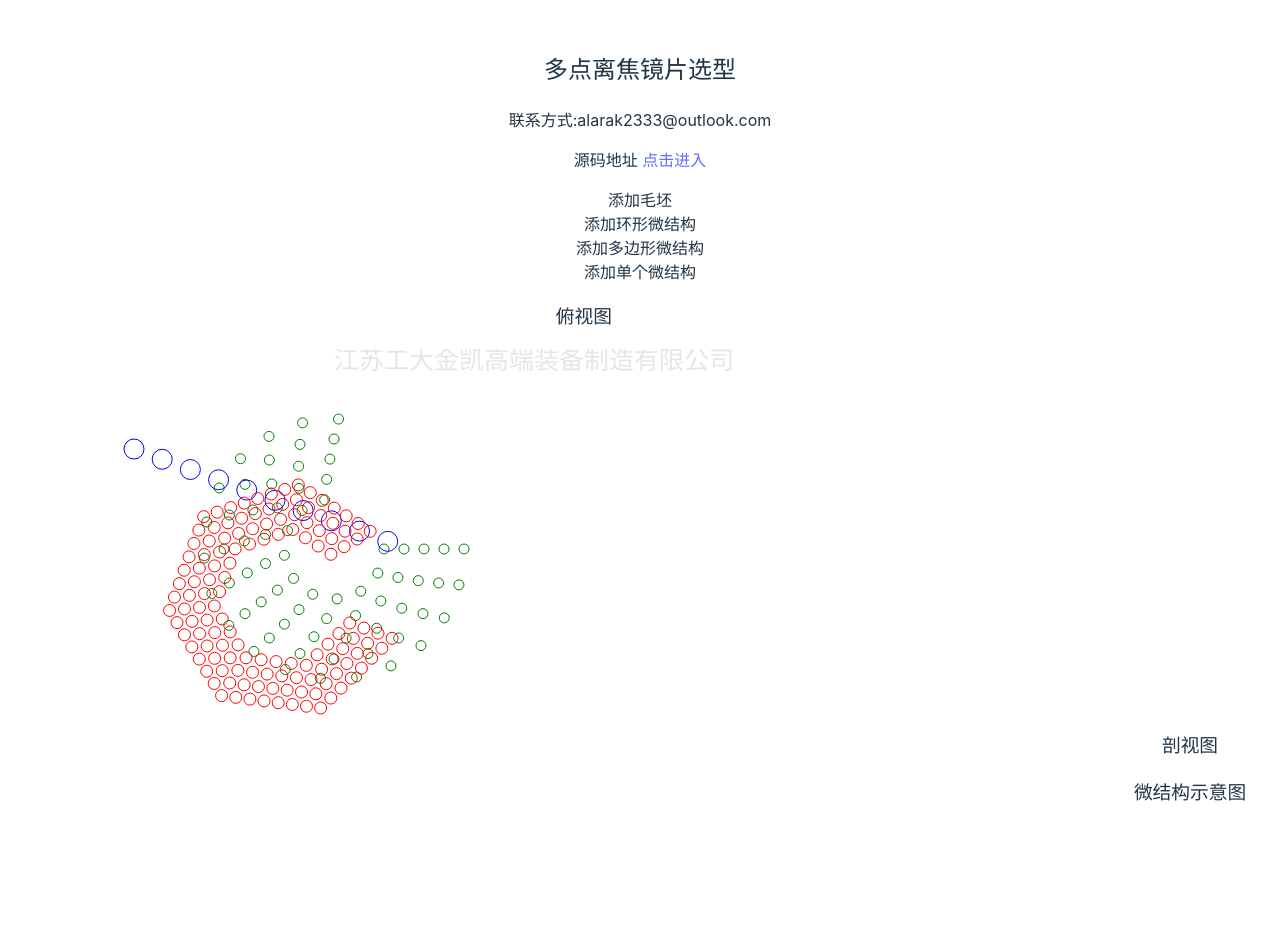
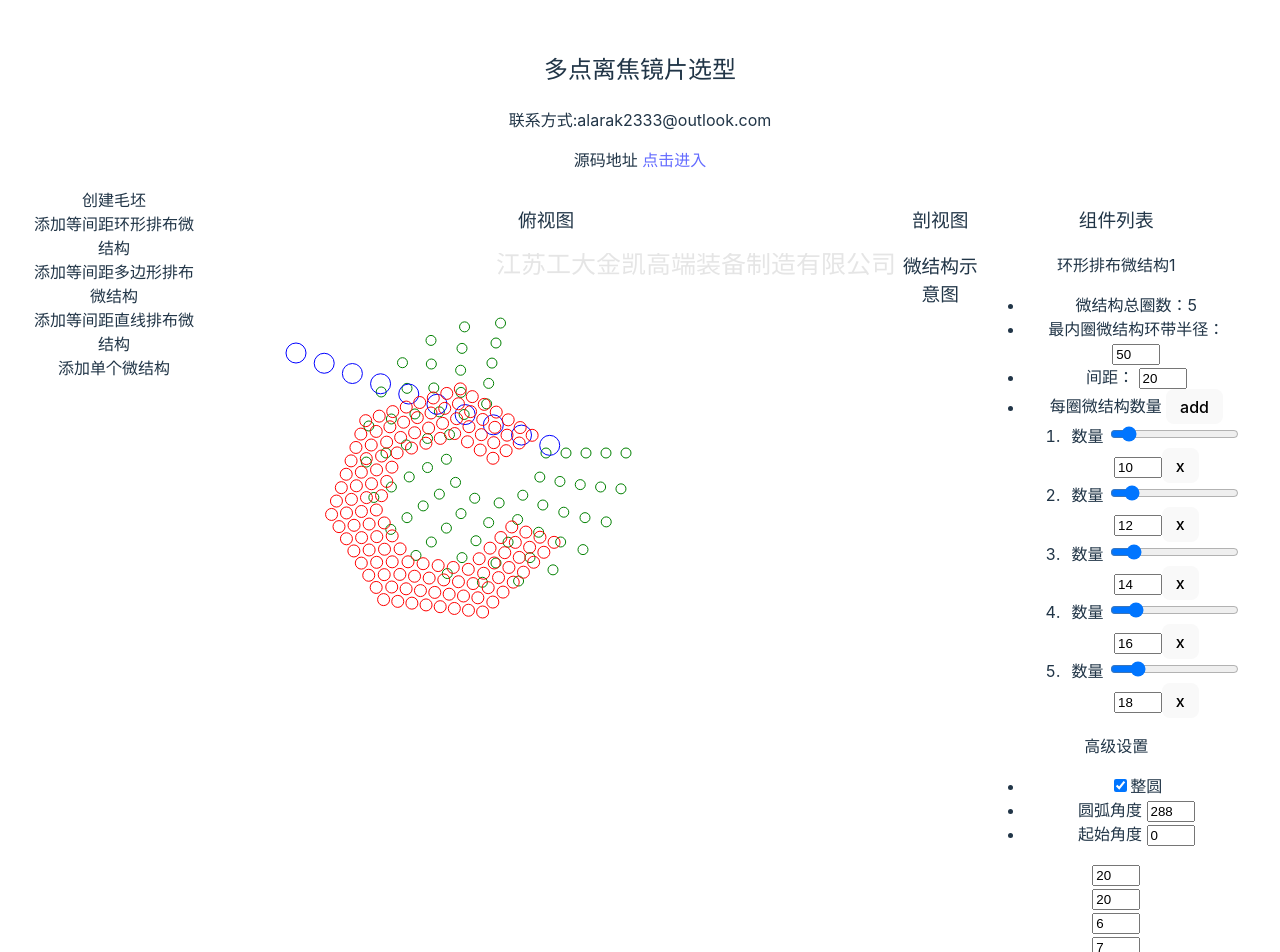
Before and after one commit to alarak233/lens_selection, a Vue app: page / in a window 1280 px wide. Shown: the top 952 px of the page. Built offline with nearby package versions, Linux system fonts and the light colour scheme.

Commit message:
补充环形微结构控制组件

```diff
--- a/src/App.vue
+++ b/src/App.vue
@@ -43,16 +43,16 @@ const water_marks_data1: Water_marks_data = {
   opacity: 0.1,
   color: "black",
   size: 25,
-  start_pos: {x:-400,y:20},
-  end_pos:{x:300,y:200}
+  start_pos: { x: -400, y: 20 },
+  end_pos: { x: 300, y: 200 }
 };
 const water_marks_data2: Water_marks_data = {
   text: "江苏工大金凯高端装备制造有限公司",
   opacity: 0.1,
   color: "black",
   size: 25,
-  start_pos: {x:300,y:20},
-  end_pos:{x:1000,y:200}
+  start_pos: { x: 300, y: 20 },
+  end_pos: { x: 1000, y: 200 }
 };
 </script>
 
@@ -62,15 +62,19 @@ const water_marks_data2: Water_marks_data = {
     <p>联系方式:alarak2333@outlook.com</p>
     <p>源码地址 <a href="https://github.com/alarak233/lens_selection">点击进入</a></p>
   </div>
+  <div class="div_flex">
     <div class="div_inline">
       <div>
-      添加毛坯
+        创建毛坯
       </div>
       <div>
-      添加环形微结构
+        添加等间距环形排布微结构
       </div>
       <div>
-      添加多边形微结构
+        添加等间距多边形排布微结构
+      </div>
+      <div>
+        添加等间距直线排布微结构
       </div>
       <div>
         添加单个微结构
@@ -78,7 +82,7 @@ const water_marks_data2: Water_marks_data = {
     </div>
     <div class="div_inline">
       <h3>俯视图</h3>
-    <svg width="1100" height="900">
+      <svg width="700" height="600">
         <circle_array_cloud :circle_data="circle_data1" />
         <line_array_cloud :line_data="line_data1" />
         <polygon_array_cloud :polygon_data="polygon_data1" />
@@ -92,7 +96,7 @@ const water_marks_data2: Water_marks_data = {
     </div>
     <div class="div_inline">
       <h3>组件列表</h3>
-    <circle_array_control :circle_data="circle_data1" :id="1"/>
+      <circle_array_control :circle_data="circle_data1" :id="1" />
       <input type="number" v-model="line_data1.start_angle" />
       <br>
       <input type="number" v-model="polygon_data1.start_angle" />
@@ -102,12 +106,18 @@ const water_marks_data2: Water_marks_data = {
       <input type="number" v-model="polygon_data1.total_edge_num" />
       <br>
       <input type="number" v-model="polygon_data1.dist" />
+      <br>
+      <input type="number" v-model="circle_data1.start_r" />
+    </div>
   </div>
 </template>
 
 <style scoped>
+.div_flex {
+  display: flex;
+}
+
 .div_inline {
-  display: inline-block;
   vertical-align: middle;
 }
 </style>
--- a/src/components/circle_array_control.vue
+++ b/src/components/circle_array_control.vue
@@ -4,7 +4,10 @@
         <ul>
             <li>微结构总圈数：{{ props.circle_data.points_num.length }}</li>
             <li>最内圈微结构环带半径：
-                <input type="text" v-model="props.circle_data.start_r"/>
+                <input type="number" v-model="props.circle_data.start_r" />
+            </li>
+            <li>间距：
+                <input type="number" v-model="props.circle_data.dist">
             </li>
             <li>每圈微结构数量
                 <button>add</button>
@@ -12,11 +15,23 @@
                     <li v-for="(item, index) in props.circle_data.points_num">
                         <label>数量
                             <input type="range" v-model="props.circle_data.points_num[index]" />
-                            <input type="number" v-model="props.circle_data.points_num[index]"  />
+                            <input type="number" v-model="props.circle_data.points_num[index]" />
                         </label>
                         <button>x</button>
                     </li>
                 </ol>
+            </li>
+        </ul>
+        <p>高级设置</p>
+        <ul>
+            <li>
+                <input type="checkbox" checked/>整圆
+            </li>
+            <li>圆弧角度
+                <input type="number" v-model="props.circle_data.end_angle"/>
+            </li>
+            <li>起始角度
+                <input type="number" v-model="props.circle_data.start_angle"/>
             </li>
         </ul>
     </div>
```
Also changed, not shown: 5 other files (tests, documents, lock files or other folders). Lines whose indentation alone changed are shown as unchanged.
